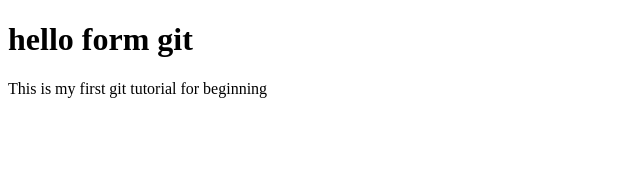
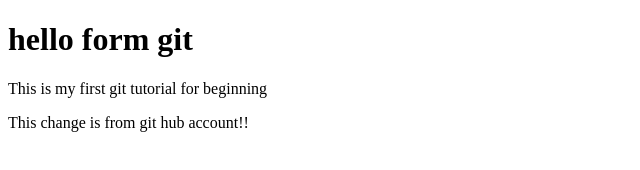
Before and after one commit to mebrahtu12/newgit, a plain HTML site: page index.html in a window 1280 px wide. Shown: the whole page, without its empty margins (0-640 px from the left). Drawn offline with Linux system fonts and the light colour scheme.

Commit message:
adding paragraph

```diff
--- a/index.html
+++ b/index.html
@@ -8,5 +8,6 @@
   <body>
     <h1>hello form git</h1>
     <p>This is my first git tutorial for beginning</p>
+    <p>This change is from git hub account!!</p>
   </body>
 </html>
```
